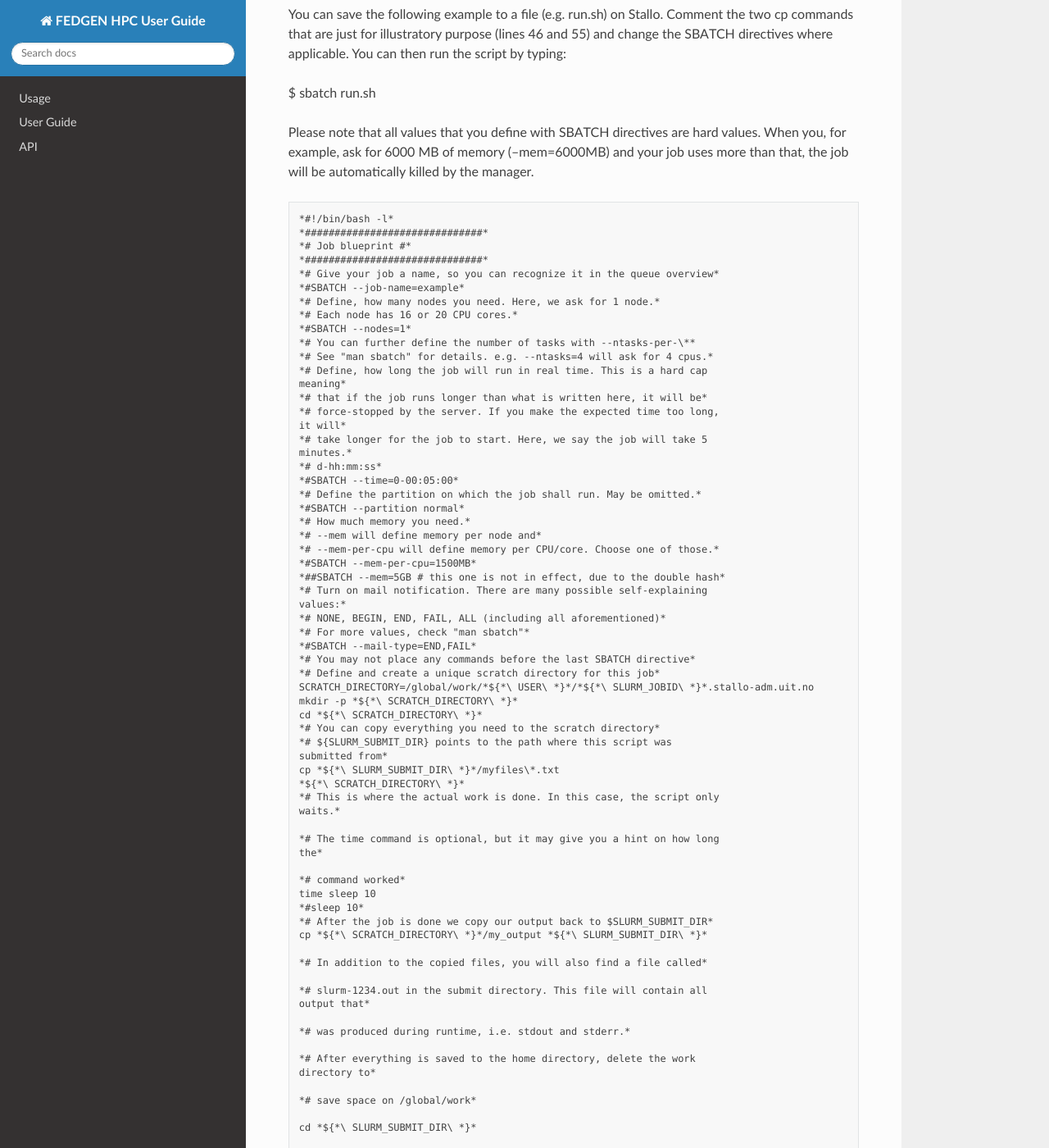
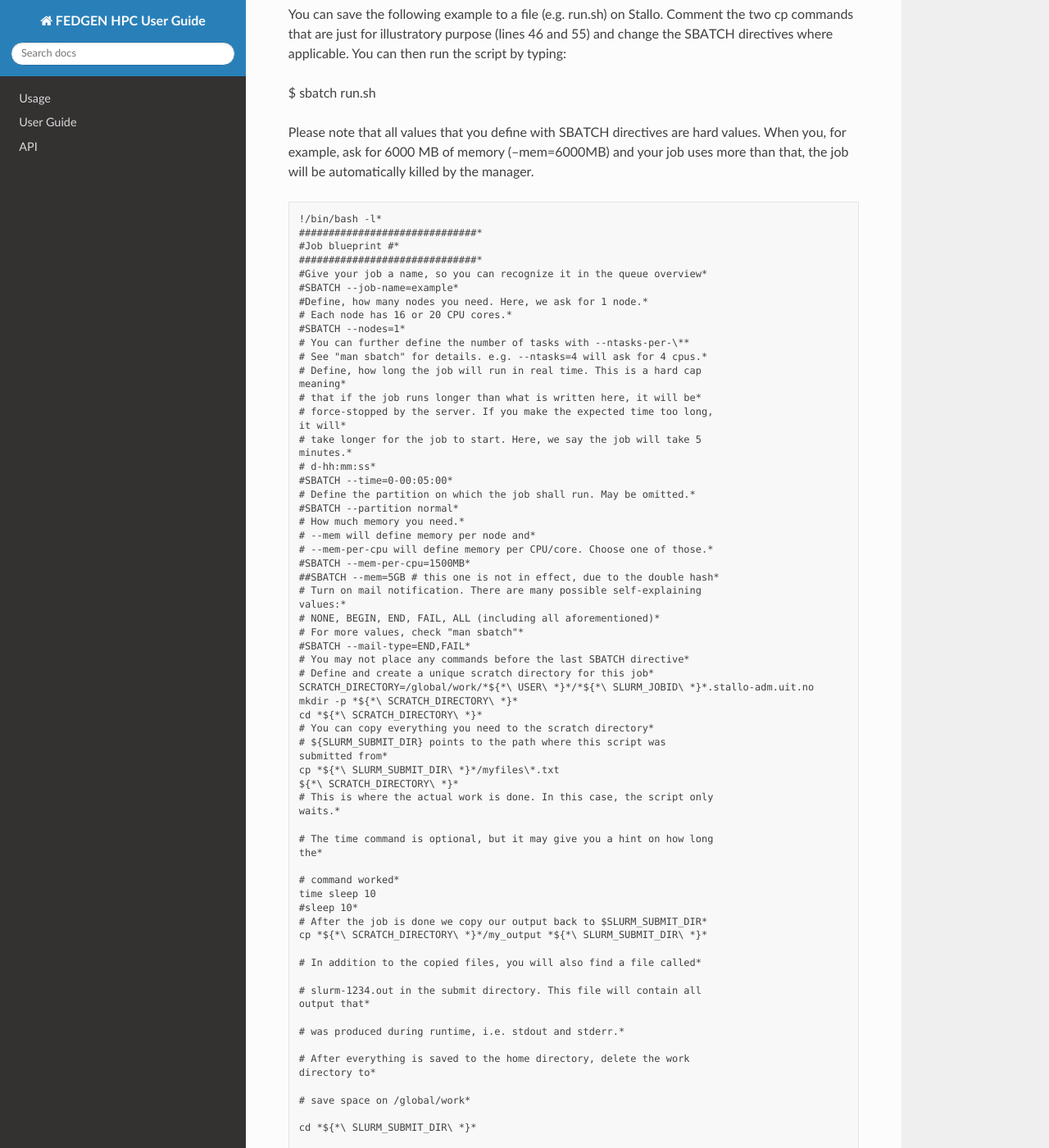
Before and after one commit to toluromio/docs.fedgenhpc, a Sphinx documentation site: the page built from docs/source/codecheck.rst, in a window 1280 px wide and 1400 px high, scrolled down 258 px. Shown: the whole window at 82% size. Built offline with Sphinx 7.4.7 and the Read the Docs theme 3.1.0, drawn with Linux system fonts in a browser that asks for light colours; some of the changed text lies outside the part shown.

```diff
--- a/docs/source/codecheck.rst
+++ b/docs/source/codecheck.rst
@@ -20,77 +20,77 @@ automatically killed by the manager.
 
 .. code-block:: language
 
-  *#!/bin/bash -l*
-  *##############################*
-  *# Job blueprint #*
-  *##############################*
-  *# Give your job a name, so you can recognize it in the queue overview*
-  *#SBATCH --job-name=example*
-  *# Define, how many nodes you need. Here, we ask for 1 node.*
-  *# Each node has 16 or 20 CPU cores.*
-  *#SBATCH --nodes=1*
-  *# You can further define the number of tasks with --ntasks-per-\**
-  *# See "man sbatch" for details. e.g. --ntasks=4 will ask for 4 cpus.*
-  *# Define, how long the job will run in real time. This is a hard cap
+  !/bin/bash -l*
+  ##############################*
+  #Job blueprint #*
+  ##############################*
+  #Give your job a name, so you can recognize it in the queue overview*
+  #SBATCH --job-name=example*
+  #Define, how many nodes you need. Here, we ask for 1 node.*
+  # Each node has 16 or 20 CPU cores.*
+  #SBATCH --nodes=1*
+  # You can further define the number of tasks with --ntasks-per-\**
+  # See "man sbatch" for details. e.g. --ntasks=4 will ask for 4 cpus.*
+  # Define, how long the job will run in real time. This is a hard cap
   meaning*
-  *# that if the job runs longer than what is written here, it will be*
-  *# force-stopped by the server. If you make the expected time too long,
+  # that if the job runs longer than what is written here, it will be*
+  # force-stopped by the server. If you make the expected time too long,
   it will*
-  *# take longer for the job to start. Here, we say the job will take 5
+  # take longer for the job to start. Here, we say the job will take 5
   minutes.*
-  *# d-hh:mm:ss*
-  *#SBATCH --time=0-00:05:00*
-  *# Define the partition on which the job shall run. May be omitted.*
-  *#SBATCH --partition normal*
-  *# How much memory you need.*
-  *# --mem will define memory per node and*
-  *# --mem-per-cpu will define memory per CPU/core. Choose one of those.*
-  *#SBATCH --mem-per-cpu=1500MB*
-  *##SBATCH --mem=5GB # this one is not in effect, due to the double hash*
-  *# Turn on mail notification. There are many possible self-explaining
+  # d-hh:mm:ss*
+  #SBATCH --time=0-00:05:00*
+  # Define the partition on which the job shall run. May be omitted.*
+  #SBATCH --partition normal*
+  # How much memory you need.*
+  # --mem will define memory per node and*
+  # --mem-per-cpu will define memory per CPU/core. Choose one of those.*
+  #SBATCH --mem-per-cpu=1500MB*
+  ##SBATCH --mem=5GB # this one is not in effect, due to the double hash*
+  # Turn on mail notification. There are many possible self-explaining
   values:*
-  *# NONE, BEGIN, END, FAIL, ALL (including all aforementioned)*
-  *# For more values, check "man sbatch"*
-  *#SBATCH --mail-type=END,FAIL*
-  *# You may not place any commands before the last SBATCH directive*
-  *# Define and create a unique scratch directory for this job*
+  # NONE, BEGIN, END, FAIL, ALL (including all aforementioned)*
+  # For more values, check "man sbatch"*
+  #SBATCH --mail-type=END,FAIL*
+  # You may not place any commands before the last SBATCH directive*
+  # Define and create a unique scratch directory for this job*
   SCRATCH_DIRECTORY=/global/work/*${*\ USER\ *}*/*${*\ SLURM_JOBID\ *}*.stallo-adm.uit.no
   mkdir -p *${*\ SCRATCH_DIRECTORY\ *}*
   cd *${*\ SCRATCH_DIRECTORY\ *}*
-  *# You can copy everything you need to the scratch directory*
-  *# ${SLURM_SUBMIT_DIR} points to the path where this script was
+  # You can copy everything you need to the scratch directory*
+  # ${SLURM_SUBMIT_DIR} points to the path where this script was
   submitted from*
   cp *${*\ SLURM_SUBMIT_DIR\ *}*/myfiles\*.txt
-  *${*\ SCRATCH_DIRECTORY\ *}*
-  *# This is where the actual work is done. In this case, the script only
+  ${*\ SCRATCH_DIRECTORY\ *}*
+  # This is where the actual work is done. In this case, the script only
   waits.*
 
-  *# The time command is optional, but it may give you a hint on how long
+  # The time command is optional, but it may give you a hint on how long
   the*
 
-  *# command worked*
+  # command worked*
   time sleep 10
-  *#sleep 10*
-  *# After the job is done we copy our output back to $SLURM_SUBMIT_DIR*
+  #sleep 10*
+  # After the job is done we copy our output back to $SLURM_SUBMIT_DIR*
   cp *${*\ SCRATCH_DIRECTORY\ *}*/my_output *${*\ SLURM_SUBMIT_DIR\ *}*
 
-  *# In addition to the copied files, you will also find a file called*
+  # In addition to the copied files, you will also find a file called*
 
-  *# slurm-1234.out in the submit directory. This file will contain all
+  # slurm-1234.out in the submit directory. This file will contain all
   output that*
 
-  *# was produced during runtime, i.e. stdout and stderr.*
+  # was produced during runtime, i.e. stdout and stderr.*
 
-  *# After everything is saved to the home directory, delete the work
+  # After everything is saved to the home directory, delete the work
   directory to*
 
-  *# save space on /global/work*
+  # save space on /global/work*
 
   cd *${*\ SLURM_SUBMIT_DIR\ *}*
 
   rm -rf *${*\ SCRATCH_DIRECTORY\ *}*
 
-  *# Finish the script*
+  # Finish the script*
 
   exit 0
 
```
